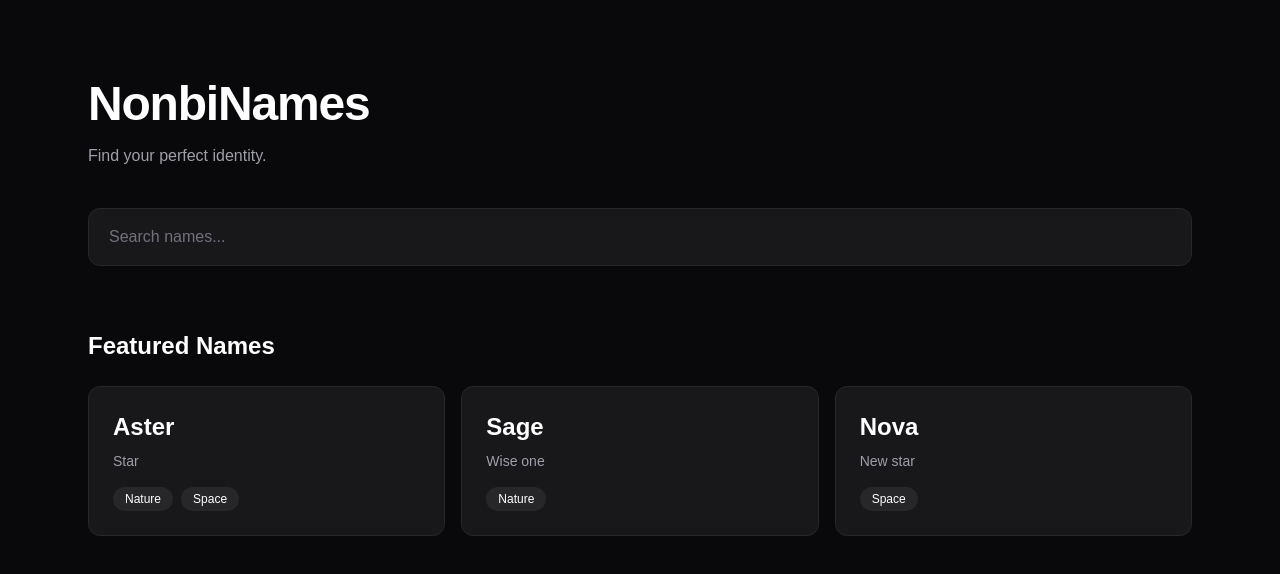
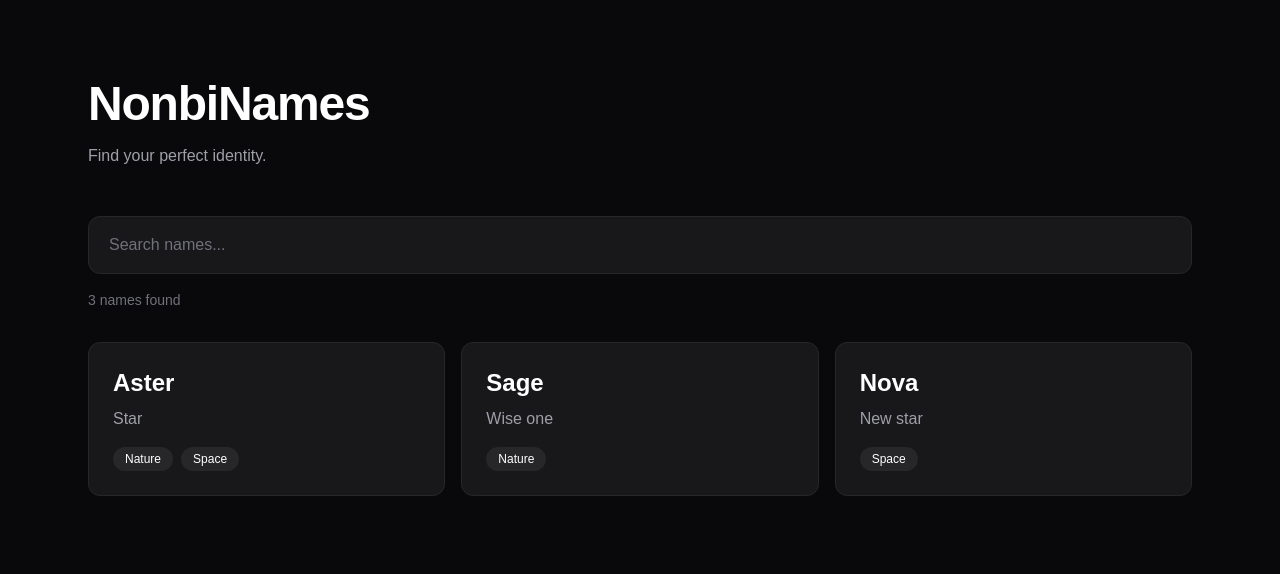
Before and after one commit to cavzee/Nonbinames, a Next.js app: page / in a window 1280 px wide. Shown: the top 574 px of the page. Built offline with nearby package versions, Linux system fonts and the light colour scheme.

Commit message:
Build instant search

```diff
--- a/src/app/page.tsx
+++ b/src/app/page.tsx
@@ -1,9 +1,6 @@
-import { getFeaturedNames } from "@/lib";
-import { SearchBar } from "@/components/search/SearchBar";
+import { SearchSection } from "@/components/search/SearchSection";
 
 export default function Home() {
-  const featuredNames = getFeaturedNames();
-
   return (
     <main className="min-h-screen bg-zinc-950 text-white">
       <section className="mx-auto max-w-6xl px-6 py-20">
@@ -11,47 +8,11 @@ export default function Home() {
           NonbiNames
         </h1>
 
-        <p className="mt-4 max-w-xl text-zinc-400">
+        <p className="mt-4 text-zinc-400">
           Find your perfect identity.
         </p>
 
-        <div className="mt-10">
-          <SearchBar />
-        </div>
-
-        <div className="mt-16">
-          <h2 className="mb-6 text-2xl font-semibold">
-            Featured Names
-          </h2>
-
-          <div className="grid gap-4 sm:grid-cols-2 lg:grid-cols-3">
-            {featuredNames.map((name) => (
-              <div
-                key={name.id}
-                className="rounded-xl border border-zinc-800 bg-zinc-900 p-6 transition hover:border-zinc-700 hover:bg-zinc-800"
-              >
-                <h3 className="text-2xl font-semibold">
-                  {name.name}
-                </h3>
-
-                <p className="mt-2 text-sm text-zinc-400">
-                  {name.meaning}
-                </p>
-
-                <div className="mt-4 flex flex-wrap gap-2">
-                  {name.themes.map((theme) => (
-                    <span
-                      key={theme}
-                      className="rounded-full bg-zinc-800 px-3 py-1 text-xs"
-                    >
-                      {theme}
-                    </span>
-                  ))}
-                </div>
-              </div>
-            ))}
-          </div>
-        </div>
+        <SearchSection />
       </section>
     </main>
   );
--- /dev/null
+++ b/src/components/search/SearchSection.tsx
@@ -0,0 +1,54 @@
+"use client";
+
+import { useMemo, useState } from "react";
+import { searchNames } from "@/lib";
+
+export function SearchSection() {
+  const [query, setQuery] = useState("");
+
+  const names = useMemo(() => searchNames(query), [query]);
+
+  return (
+    <section className="mt-12">
+      <input
+        type="text"
+        value={query}
+        onChange={(e) => setQuery(e.target.value)}
+        placeholder="Search names..."
+        className="w-full rounded-xl border border-zinc-800 bg-zinc-900 px-5 py-4 text-white placeholder:text-zinc-500 focus:border-zinc-600 focus:outline-none"
+      />
+
+      <p className="mt-4 text-sm text-zinc-500">
+        {names.length} name{names.length !== 1 ? "s" : ""} found
+      </p>
+
+      <div className="mt-8 grid gap-4 sm:grid-cols-2 lg:grid-cols-3">
+        {names.map((name) => (
+          <div
+            key={name.id}
+            className="rounded-xl border border-zinc-800 bg-zinc-900 p-6 transition hover:border-zinc-700"
+          >
+            <h3 className="text-2xl font-semibold">
+              {name.name}
+            </h3>
+
+            <p className="mt-2 text-zinc-400">
+              {name.meaning}
+            </p>
+
+            <div className="mt-4 flex flex-wrap gap-2">
+              {name.themes.map((theme) => (
+                <span
+                  key={theme}
+                  className="rounded-full bg-zinc-800 px-3 py-1 text-xs"
+                >
+                  {theme}
+                </span>
+              ))}
+            </div>
+          </div>
+        ))}
+      </div>
+    </section>
+  );
+}
```
Also changed, not shown: 1 other file (tests, documents, lock files or other folders).
